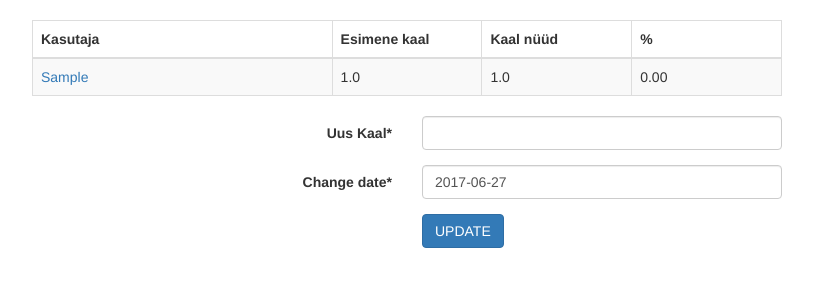
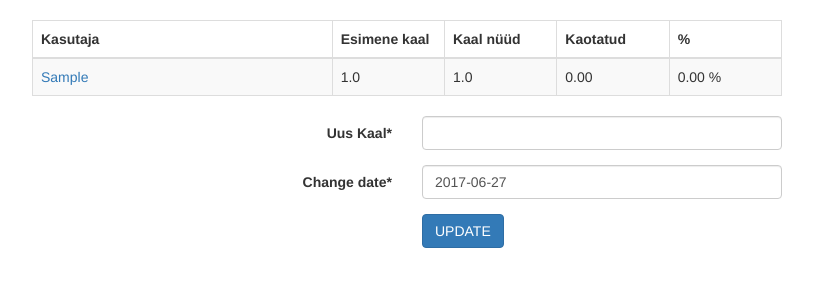
Before and after one commit to Eskumu/Kaaluprojekt, a Django app: page /dashboard/ in a window 1280 px wide. Shown: the part 51-351 px from the top of the page, without its empty margins (233-1046 px from the left). Run offline with Django 3.2, Linux system fonts and the light colour scheme; a user stored in the database is signed in; tables that the repository leaves empty hold one stand-in row (values such as "Sample post"); some libraries are stand-ins or nearby versions.

Commit message:
Minor changes in models

```diff
--- a/kaaluleht/models.py
+++ b/kaaluleht/models.py
@@ -35,6 +35,13 @@ class Kaal(models.Model):
             return self.alg_kaal
 
     @property
+    def kaotatud(self):
+        try:
+            return self.viimane_kaal-self.alg_kaal
+        except TypeError:
+            return None
+
+    @property
     def protsent(self):
         try:
             return round((1-self.alg_kaal/self.viimane_kaal)*100,2)
--- a/templates/kaaluleht/kaal_uuendus_form.html
+++ b/templates/kaaluleht/kaal_uuendus_form.html
@@ -19,10 +19,11 @@
             <table class="table table-bordered table-striped table-hover">
                 <thead>
                     <tr>
-                        <th width="40%">Kasutaja</th>
-                        <th width="20%">Esimene kaal</th>
-                        <th width="20%">Kaal nüüd</th>
-                        <th width="20%">%</th>
+                        <th >Kasutaja</th>
+                        <th width="15%">Esimene kaal</th>
+                        <th width="15%">Kaal nüüd</th>
+                        <th width="15%">Kaotatud</th>
+                        <th width="15%" class="hidden-xs">%</th>
                     </tr>
                 </thead>
                 <tbody>
@@ -32,6 +33,7 @@
                             <td>{{ kaal.alg_kaal }}</td>
                             <td>{{ kaal.viimane_kaal }}</td>
                             <td>{{ kaal.protsent }}</td>
+                            <td class="hidden-xs">{{ kaal.protsent }} %</td>
                         </tr>
                     {% endfor %}
                 </tbody>
```
